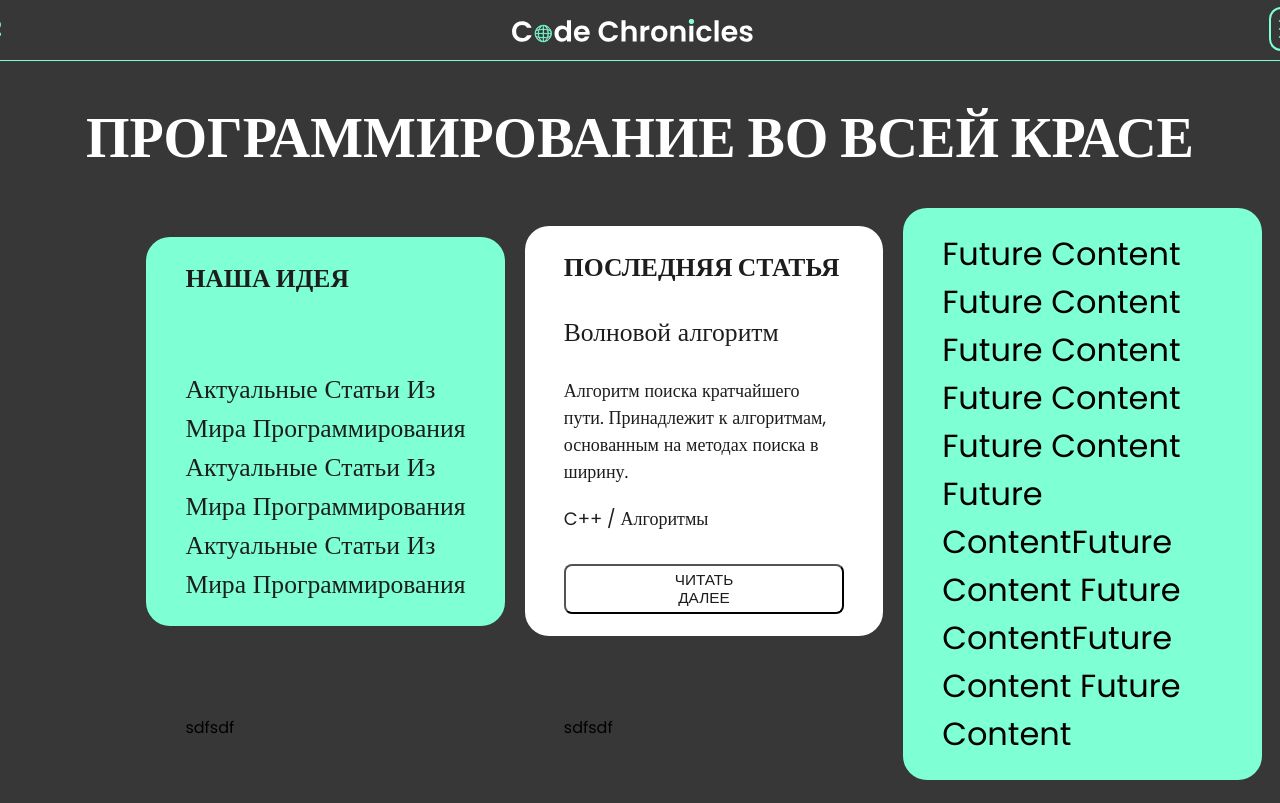
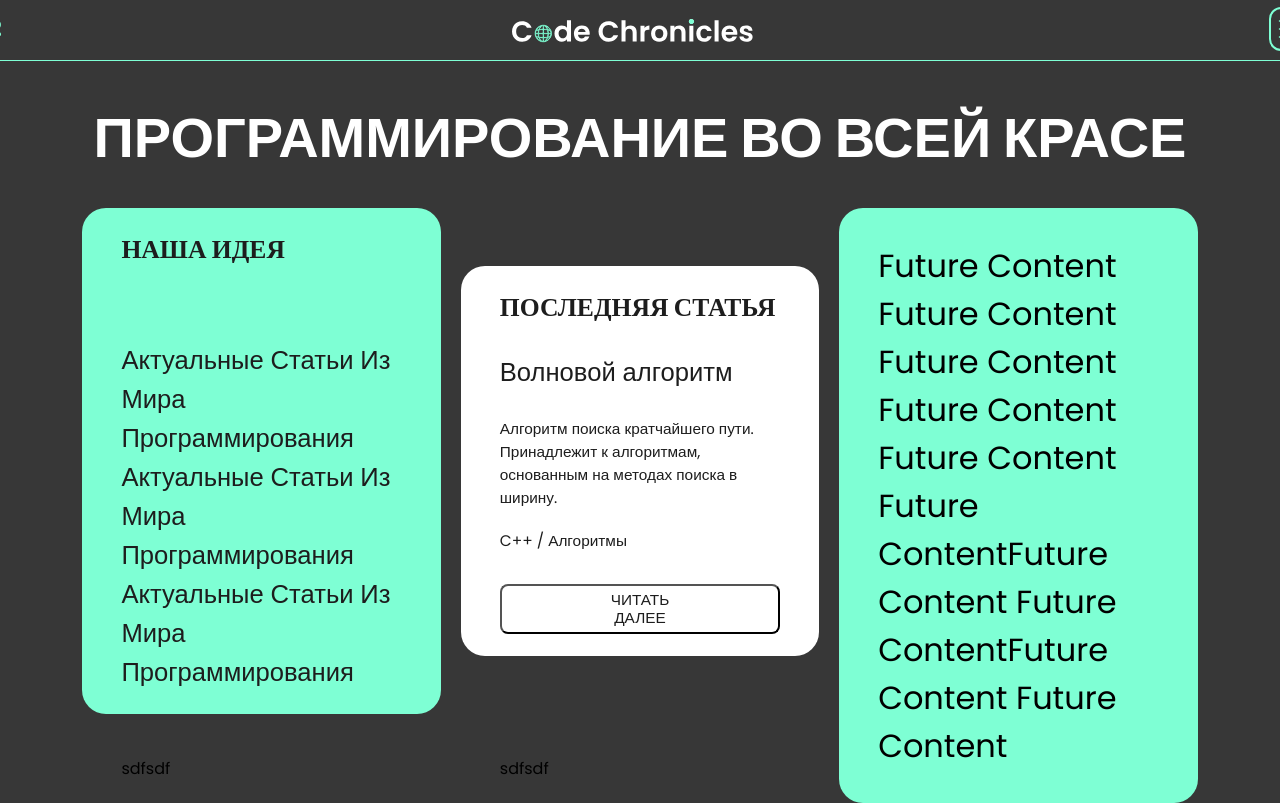
Before and after one commit to Todditg/baifrontend, a React app: page / in a window 1280 px wide. Shown: the top 803 px of the page. Built offline with nearby package versions, Linux system fonts and the light colour scheme.

Commit message:
fixing fonts

```diff
--- a/src/components/MainContent/index.tsx
+++ b/src/components/MainContent/index.tsx
@@ -28,6 +28,7 @@ export const MainContent = ({
           <TextContent>Актуальные статьи из мира программирования
           Актуальные статьи из мира программирования
           Актуальные статьи из мира программирования
+
           </TextContent>
         </GridItem>
         <GridItem className="last-article">
@@ -38,7 +39,7 @@ export const MainContent = ({
           <ArticleButton>ЧИТАТЬ ДАЛЕЕ</ArticleButton>
         </GridItem>
         <GridItem className="our-mission">sdfsdf</GridItem>
-        <GridItem className="popular-tags">sdfsdf</GridItem>
+        <GridItem className="popular-tags">sdfsdf </GridItem>
         <GridItem className="future-content-soon"> Future Content Future Content Future Content Future Content Future Content Future ContentFuture Content Future ContentFuture Content Future Content</GridItem>
       </GridContainer>
     </MainContentContainer>
--- a/src/components/MainContent/style.ts
+++ b/src/components/MainContent/style.ts
@@ -20,7 +20,7 @@ export const GridContainer = styled.div`
   grid-row-gap: 20px;
   grid-column-gap: 20px;
   align-items: center;
-  padding-left: 10%;
+
 
   .idea-item {
     background-color: #7effd4;
@@ -44,7 +44,8 @@ export const GridItemHeader = styled.div`
   color: #1d1d1d;
   font-size: 2vw;
   font-style: normal;
-  font-weight: 600;
+  font-family: 'Poppins';
+  font-weight: bold;
   line-height: normal;
   text-transform: uppercase;
   max-width: 230px;
@@ -54,7 +55,7 @@ export const GridItemHeader = styled.div`
 
 export const LastArticleDescription = styled.div`
   color: #1d1d1d;
-  font-size: 18px;
+  font-size: 1.2vw;
   font-style: normal;
   font-weight: 400;
   line-height: normal;
@@ -111,7 +112,7 @@ export const LastArticleTitle = styled.div`
   color: #1d1d1d;
   font-size: 3.2vh;
   font-style: normal;
-  font-weight: 500;
+  font-weight: normal;
   line-height: normal;
   margin-bottom: 25px;
 
--- a/src/styles/reset.ts
+++ b/src/styles/reset.ts
@@ -67,7 +67,7 @@ time, mark, audio, video {
   margin: 0;
   padding: 0;
   border: 0;
-  font-family: Poppins;
+  font-family: "Poppins",  Arial, Helvetica, sans-serif;
 }
 
 `;
```
